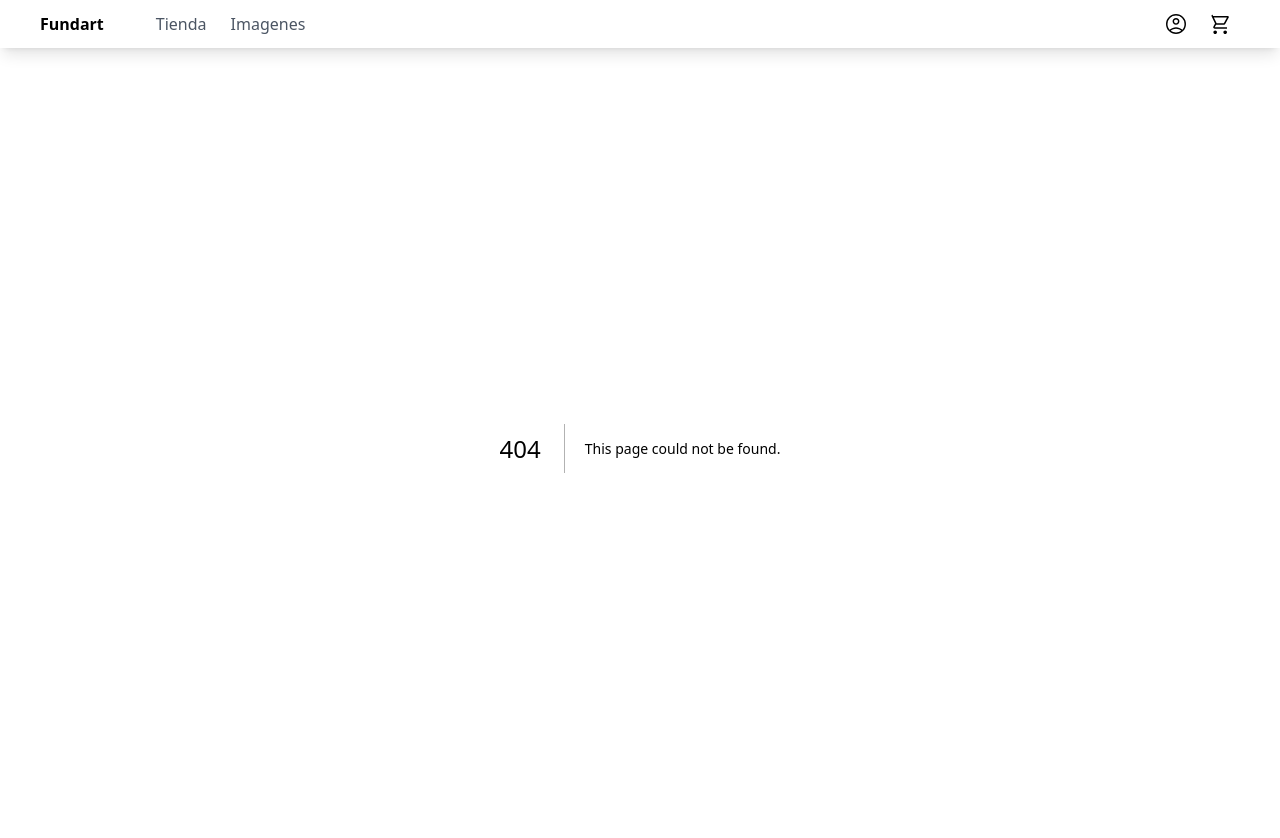
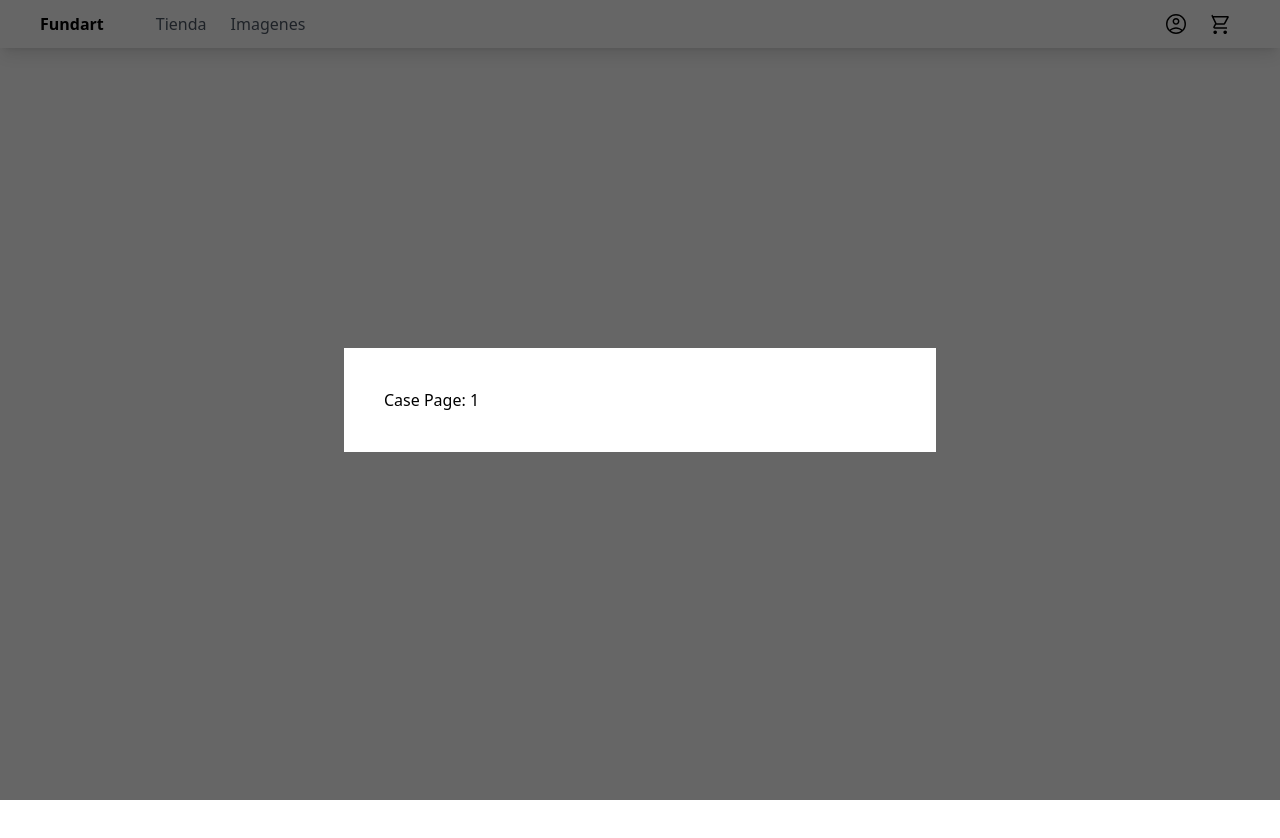
Before and after one commit to CrissAlvarezH/fundart_frontend, a Next.js app: page /cases/1 in a window 1280 px wide. Before the commit this address had no page. Shown: the top 838 px of the page. After the commit the page ends 800 px from the top, so only its background shows below. Built offline with nearby package versions, Linux system fonts and the light colour scheme.

Commit message:
:sparkles: create modal

```diff
--- /dev/null
+++ b/app/@modal/(.)cases/[id]/page.tsx
@@ -0,0 +1,21 @@
+import Modal from "@/components/Modal";
+
+
+async function fetchImagePhoneCase(id: string) {
+    let resp = await fetch(`http://127.0.0.1:8000/api/v1/images-phone-cases/${id}`)
+    resp = await resp.json()
+    return resp
+}
+
+export default async function CaseModal({params: {id}}: {params: {id: string}}) {
+    const phoneCase = await fetchImagePhoneCase(id)
+
+    console.log("case:", phoneCase)
+    return (
+        <Modal>
+            <div className="p-10 bg-white rounded">
+                <h1>Case Modal: {id}</h1>
+            </div>
+        </Modal>
+    )
+}
--- /dev/null
+++ b/app/@modal/default.tsx
@@ -0,0 +1,3 @@
+export default function Default() {
+  return null
+}
--- /dev/null
+++ b/app/cases/[id]/page.tsx
@@ -0,0 +1,12 @@
+import Modal from "@/components/Modal";
+
+
+export default function CaseModal({params: {id}}: {params: {id: string}}) {
+    return (
+        <Modal>
+            <div className="bg-white p-10">
+                <h1>Case Page: {id}</h1>
+            </div>
+        </Modal>
+    )
+}
--- a/app/layout.tsx
+++ b/app/layout.tsx
@@ -7,17 +7,14 @@ export const metadata: Metadata = {
   description: 'Cases y Fundar para Celular creadas con IA',
 }
 
-export default function RootLayout({
-  children,
-}: {
-  children: React.ReactNode
-}) {
+export default function RootLayout({children, modal}: { children: React.ReactNode, modal: React.ReactNode }) {
   return (
     <html lang="en">
         <body>
             <div>
                 <Header />
                 {children}
+                {modal}
             </div>
         </body>
     </html>
--- a/app/page.tsx
+++ b/app/page.tsx
@@ -36,6 +36,7 @@ export default async function Home({searchParams}) {
                     tags={searchParams.tags?.split(",") || []}
                 />
             </div>
+           {/*// TODO create pagination component */}
         </div>
     )
 }
--- /dev/null
+++ b/components/Modal.tsx
@@ -0,0 +1,49 @@
+'use client'
+import { useCallback, useRef, useEffect, MouseEventHandler } from 'react'
+import { useRouter } from 'next/navigation'
+
+export default function Modal({ children }: { children: React.ReactNode }) {
+    const overlay = useRef(null)
+    const wrapper = useRef(null)
+    const router = useRouter()
+
+    const onDismiss = useCallback(() => {
+        router.back()
+    }, [router])
+
+    const onClick: MouseEventHandler = useCallback(
+        (e) => {
+            if (e.target === overlay.current || e.target === wrapper.current) {
+                if (onDismiss) onDismiss()
+            }
+        },
+        [onDismiss, overlay, wrapper]
+    )
+
+    const onKeyDown = useCallback(
+        (e: KeyboardEvent) => {
+            if (e.key === 'Escape') onDismiss()
+        },
+        [onDismiss]
+    )
+
+    useEffect(() => {
+        document.addEventListener('keydown', onKeyDown)
+        return () => document.removeEventListener('keydown', onKeyDown)
+    }, [onKeyDown])
+
+    return (
+        <div
+            ref={overlay}
+            className="fixed z-10 left-0 right-0 top-0 bottom-0 mx-auto bg-black/60"
+            onClick={onClick}
+        >
+            <div
+                ref={wrapper}
+                className="absolute top-1/2 left-1/2 -translate-x-1/2 -translate-y-1/2 w-full sm:w-10/12 md:w-8/12 lg:w-1/2 p-6"
+            >
+                {children}
+            </div>
+        </div>
+    )
+}
--- a/components/PhoneCaseList.tsx
+++ b/components/PhoneCaseList.tsx
@@ -1,3 +1,4 @@
+import Link from "next/link";
 
 
 async function fetchImagePhoneCases(page = 1, tags = []) {
@@ -13,13 +14,14 @@ async function fetchImagePhoneCases(page = 1, tags = []) {
 
 export async function PhoneCaseList({page = 1, tags = []}) {
     const cases = await fetchImagePhoneCases(page, tags || [])
-    console.log("cases", cases)
 
     return (
         <div className="grid grid-rows-3 grid-cols-4 gap-5 py-2">
             {
                 cases.results.map(c => (
-                    <PhoneCase {...c}/>
+                    <Link key={c.id} href={`/cases/${c.id}`}>
+                        <PhoneCase {...c}/>
+                    </Link>
                 ))
             }
         </div>
--- a/next.config.js
+++ b/next.config.js
@@ -1,4 +1,12 @@
 /** @type {import('next').NextConfig} */
-const nextConfig = {}
+const nextConfig = {
+    reactStrictMode: true,
+    images: {
+        domains: ['localhost:8000'],
+    },
+    experimental: {
+        appDir: true,
+    },
+}
 
 module.exports = nextConfig
```
